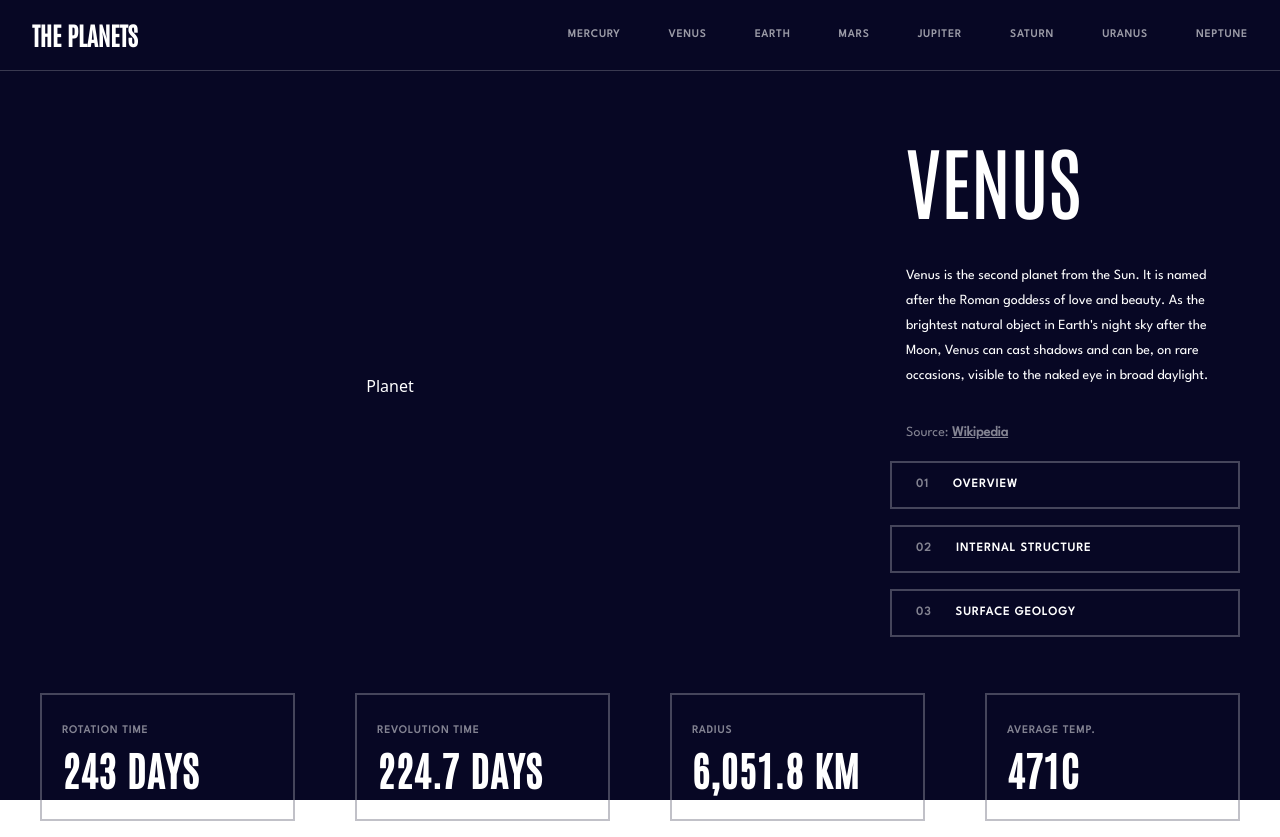
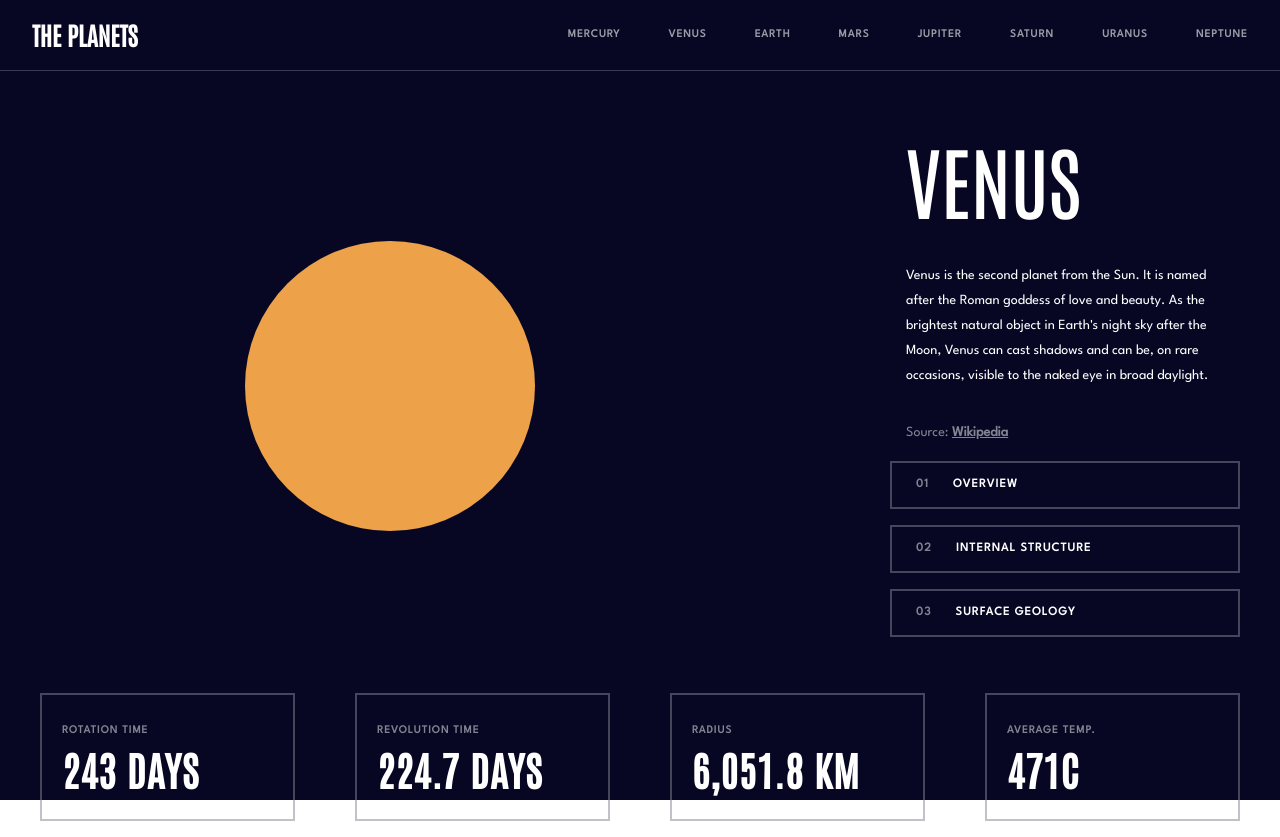
Before and after one commit to hayesdev/planets, a React (Vite) app: page / in a window 1280 px wide. Built offline with nearby package versions, Linux system fonts and the light colour scheme.

Commit message:
starts planet section

```diff
--- a/src/App.jsx
+++ b/src/App.jsx
@@ -6,7 +6,7 @@ const App = () => (
   <div className="flex flex-col justify-start items-center w-full h-screen bg-[#070724] relative">
     <Navbar />
     <section className="flex justify-between w-full py-4 px-10 max-w-7xl mt-6">
-      <Planet />
+      <Planet planet={planets[1]} />
       <PlanetInfo planet={planets[1]} />
     </section>
     <section className="flex w-full h-[180px]">
--- a/src/components/Button.jsx
+++ b/src/components/Button.jsx
@@ -5,7 +5,7 @@ const Button = ({ num, name, color, link }) => {
   const [active, setActive] = useState(false);
 
   // TODO: only one button should be active at a time
-  // add flex div to contain planet & info, use flex col then row for stats
+  // add flex div to contain planet & info
 
   const handleClick = () => {
     // set state to active, remove active state from other buttons, change button color
--- a/src/components/Planet.jsx
+++ b/src/components/Planet.jsx
@@ -1,11 +1,10 @@
 import React from "react";
 
-const Planet = () => {
-  return (
-    <div className="flex flex-col w-[700px] h-[550px] justify-center items-center text-white">
-      Planet
-    </div>
-  );
-};
+const Planet = (planet) => (
+  <div className="flex flex-col w-[700px] h-[550px] justify-center items-center text-white">
+    {/* TODO: make planets dynamic */}
+    <div className={`w-[290px] h-[290px] bg-[#EDA249] rounded-full z-0`}></div>
+  </div>
+);
 
 export default Planet;
```
